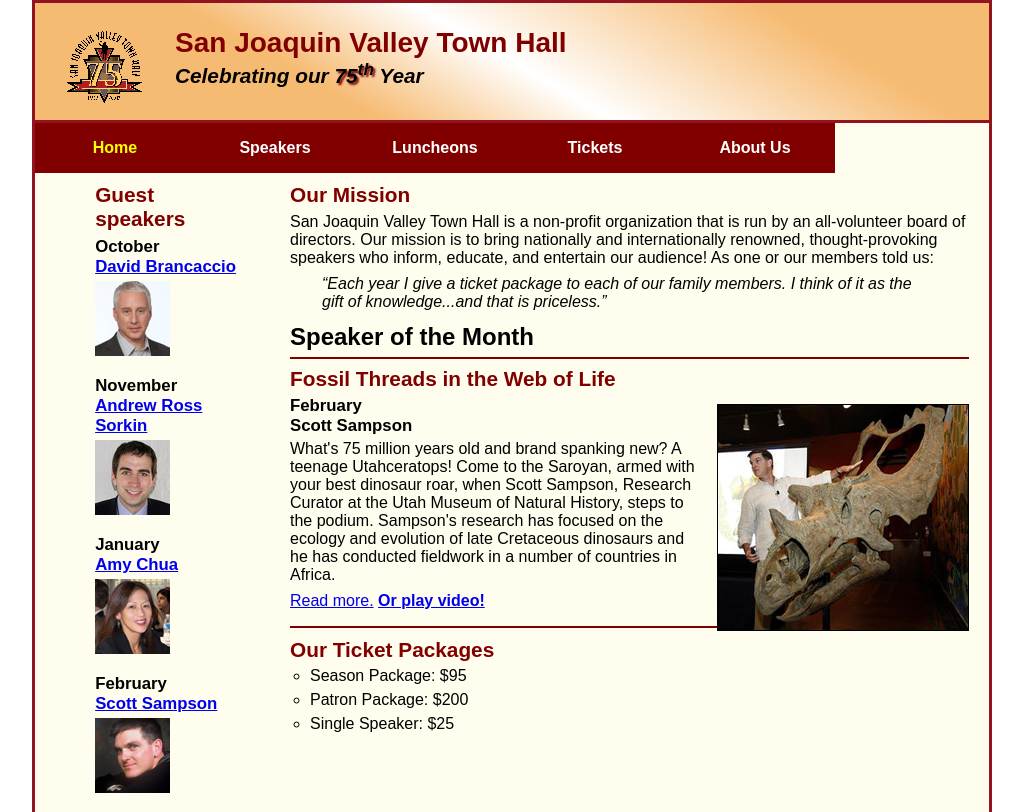
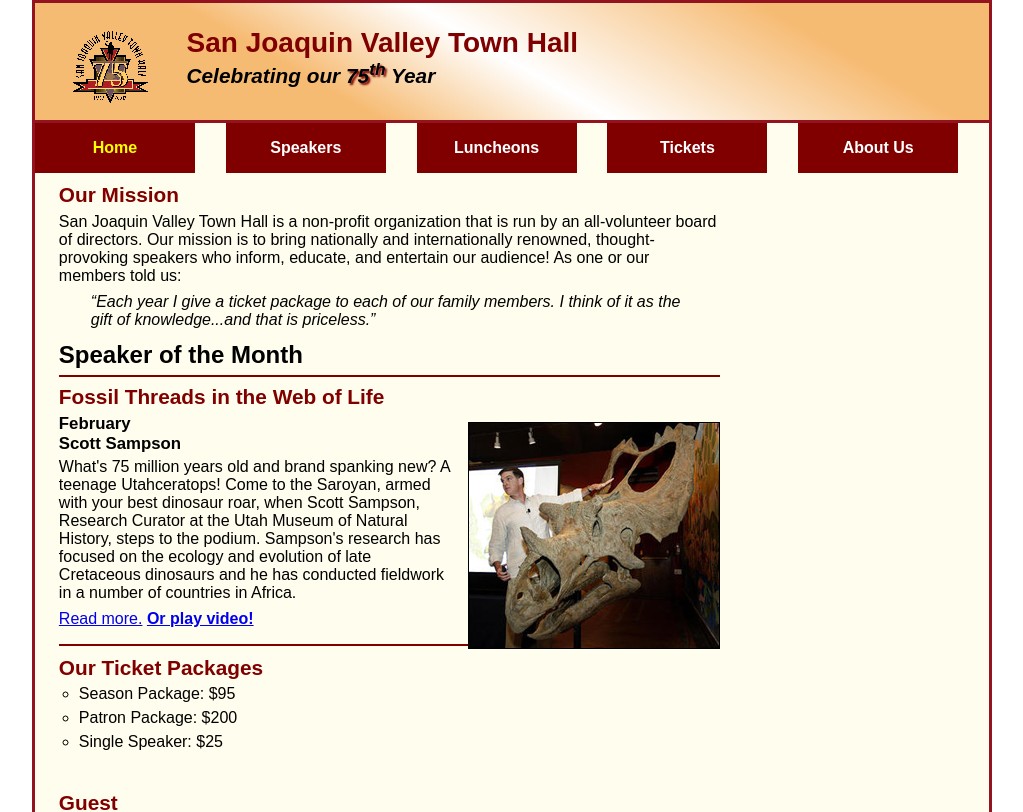
Before and after one commit to ae396/A11, a plain HTML site: page index.html in a window 1280 px wide. Shown: the top 812 px of the page, without its empty margins (128-1151 px from the left). Drawn offline with nearby package versions, Linux system fonts and the light colour scheme; some packages are replaced by stand-ins of ours; a script that the page names is missing.

Commit message:
index page

```diff
--- a/styles/main.css
+++ b/styles/main.css
@@ -42,7 +42,7 @@ header h3 {
 }
 header img {
 	float: left;
-	padding: 0 30px;
+	padding: 0 3.75%;
 }
 .shadow {
 	text-shadow: 2px 2px 2px #800000;
@@ -55,6 +55,7 @@ header img {
 }
 #nav_menu ul li {
 	float: left;
+	width: 20%;
 }
 #nav_menu ul li a {
 	display: block;
@@ -89,9 +90,8 @@ header img {
 
 /* the styles for the section */
 section {
-	width: calc(100% - 235px);
-	float: right;
-	padding: 0 20px 20px 20px;
+	width: calc(78% - 35px);
+	padding: 0 2.5% 20px 2.5%;
 }
 section h1 {
 	font-size: 150%;
@@ -141,8 +141,7 @@ ul{
 /* the styles for the aside */
 aside {
 	width: calc(22% - 35px);
-	float: right;
-	padding: 0 2.5% 20px 0;
+	padding: 0 0 20px 2.5%;
 }
 aside h2 {
 	color: #800000;
@@ -155,7 +154,8 @@ aside h3 {
 	padding-bottom: .25em;
 }
 aside img {
-	padding-bottom: 1em;
+	max-width: 100%;
+	height: auto;
 }
 
 /* the styles for the footer */
```
